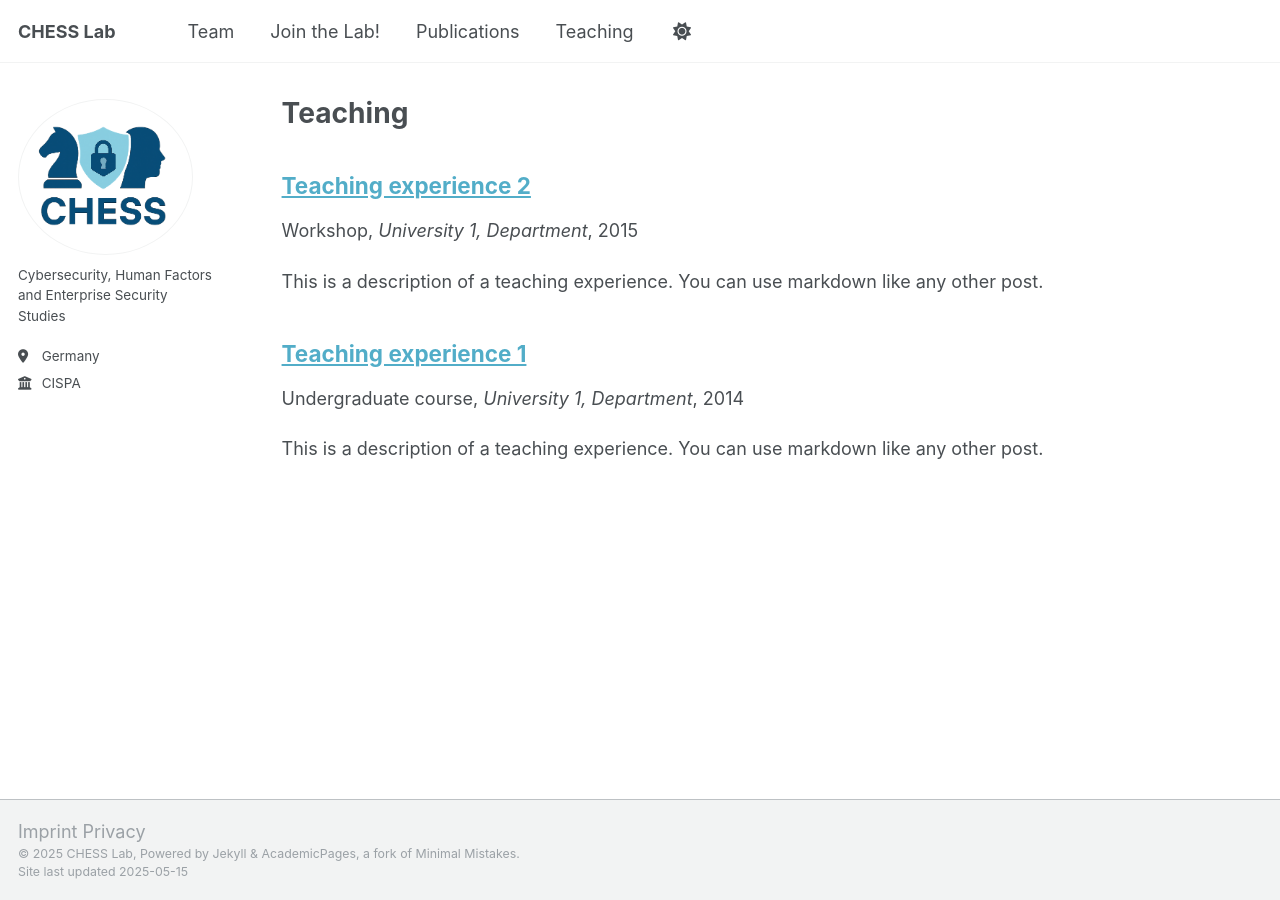
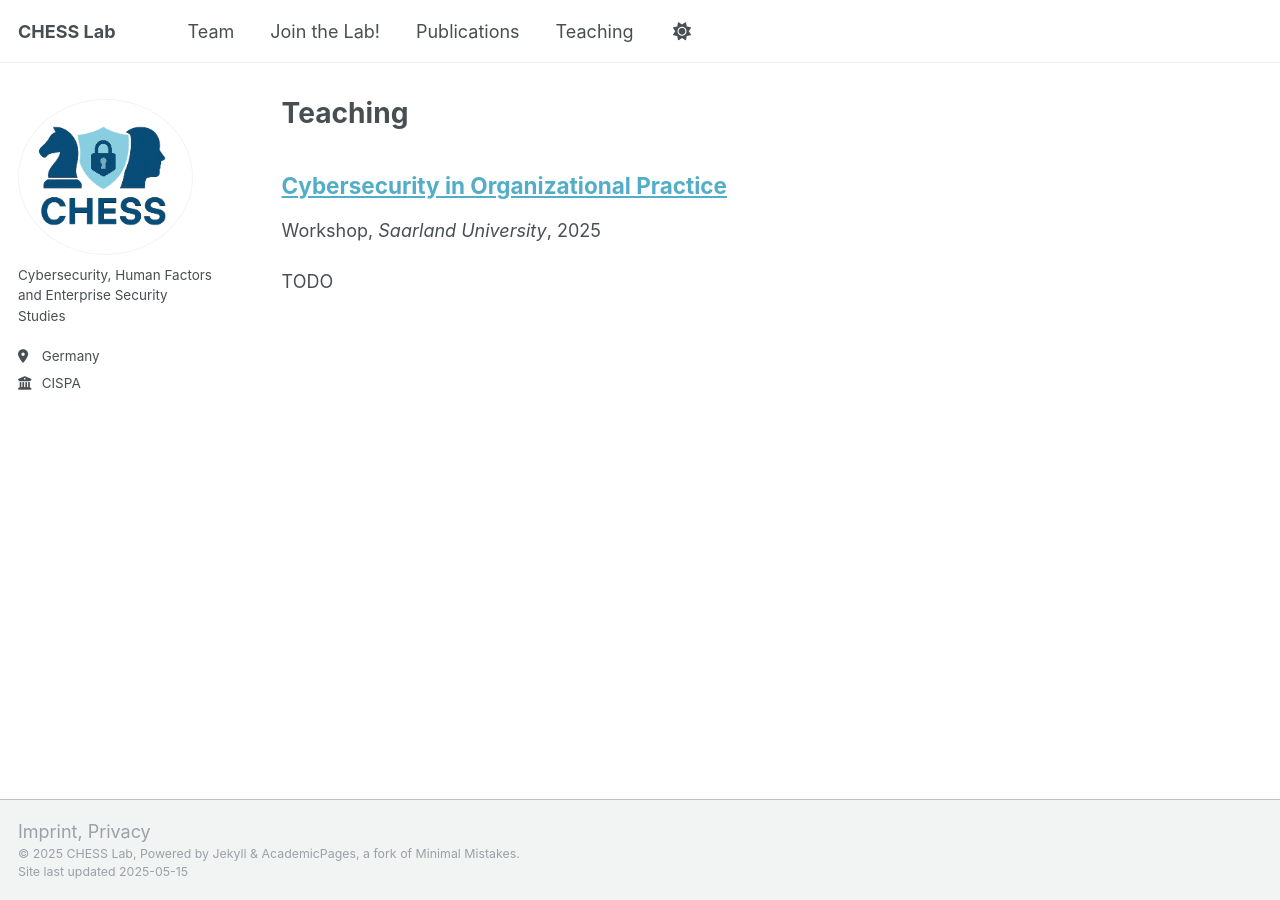
Before and after one commit to chessslab/chessslab.github.io, a Jekyll site: the page built from _pages/teaching.html, in a window 1280 px wide. Built offline with Jekyll 4.4.1, drawn with Linux system fonts in a browser that asks for light colours.

Commit message:
publication and teaching testing.

```diff
--- a/_includes/footer/custom.html
+++ b/_includes/footer/custom.html
@@ -1,3 +1,3 @@
 <!-- start custom footer snippets -->
-<a href="/imprint/">Imprint</a> <a href="/privacy/">Privacy</a>
+<a href="/imprint/">Imprint</a>, <a href="/privacy/">Privacy</a>
 <!-- end custom footer snippets -->
--- a/_teaching/2014-spring-teaching-1.md
+++ /dev/null
@@ -1,20 +0,0 @@
----
-title: "Teaching experience 1"
-collection: teaching
-type: "Undergraduate course"
-permalink: /teaching/2014-spring-teaching-1
-venue: "University 1, Department"
-date: 2014-01-01
-location: "City, Country"
----
-
-This is a description of a teaching experience. You can use markdown like any other post.
-
-Heading 1
-======
-
-Heading 2
-======
-
-Heading 3
-======
--- a/_teaching/2015-spring-teaching-2.md
+++ /dev/null
@@ -1,20 +0,0 @@
----
-title: "Teaching experience 2"
-collection: teaching
-type: "Workshop"
-permalink: /teaching/2015-spring-teaching-1
-venue: "University 1, Department"
-date: 2015-01-01
-location: "City, Country"
----
-
-This is a description of a teaching experience. You can use markdown like any other post.
-
-Heading 1
-======
-
-Heading 2
-======
-
-Heading 3
-======
--- /dev/null
+++ b/_teaching/2025-summer-orgsec.md
@@ -0,0 +1,11 @@
+---
+title: "Cybersecurity in Organizational Practice"
+collection: teaching
+type: "Workshop"
+permalink: /teaching/2025-summer-orgsec
+venue: "Saarland University"
+date: 2025-04-14
+location: #"City, Country"
+---
+
+TODO
```
Also changed, not shown: _publications/2024-02-17-paper-title-number-4.md (deleted, +0 -13 lines), _publications/2025-boards.md (added, +13 -0 lines).
